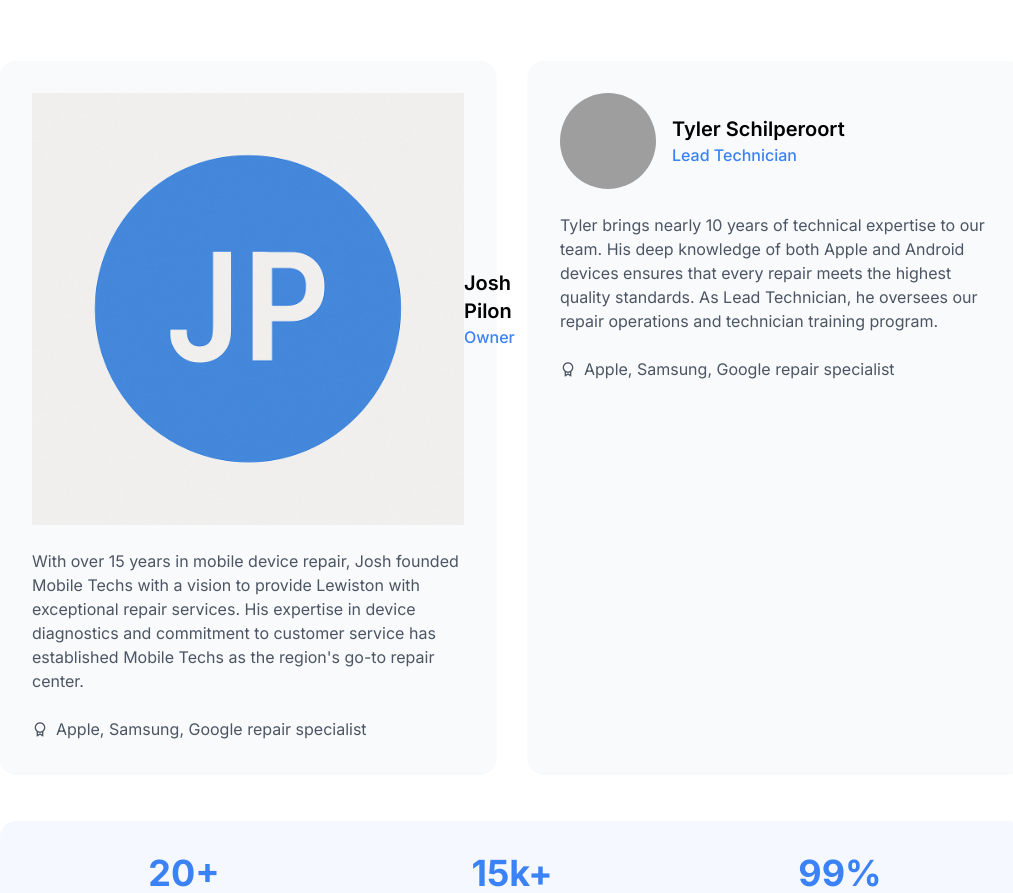
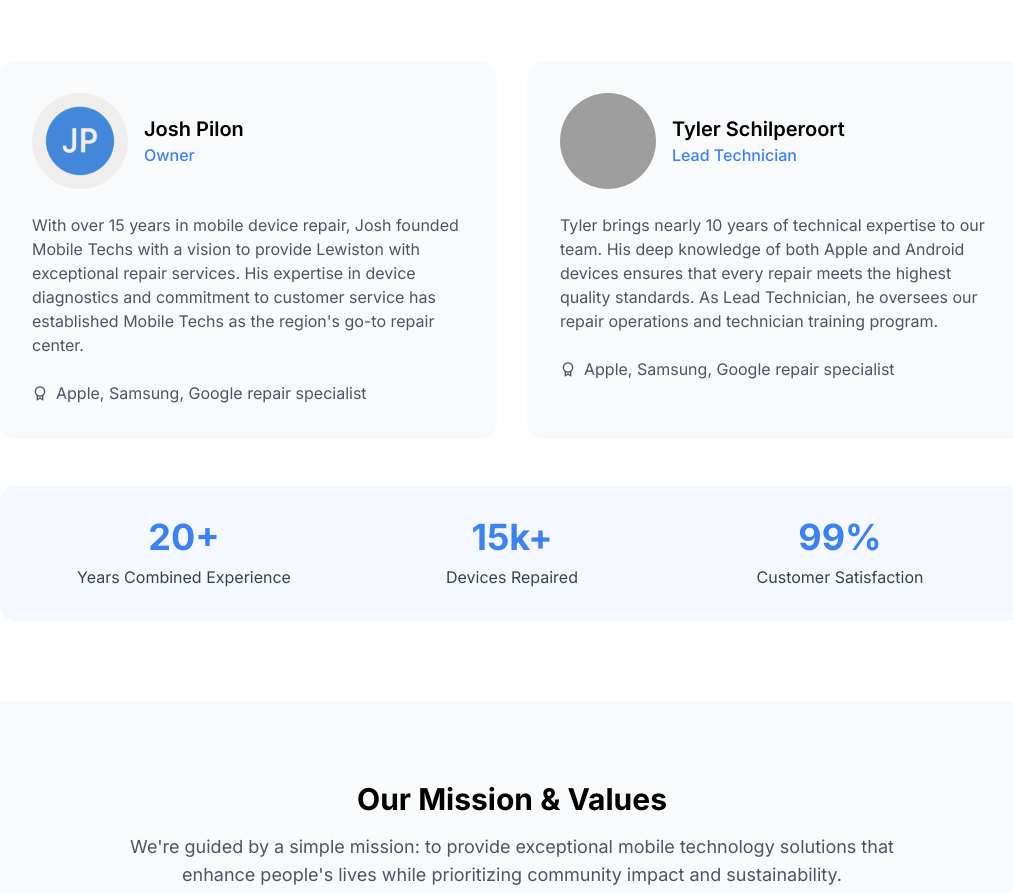
Before and after one commit to joshpilon/mobile-techs, a plain HTML site: page about.html in a window 1280 px wide. Shown: the part 1331-2224 px from the top of the page, without its empty margins (128-1141 px from the left). Drawn offline with nearby package versions, Linux system fonts and the light colour scheme; grey boxes are pictures that could not be loaded.

Commit message:
Update about.html

```diff
--- a/about.html
+++ b/about.html
@@ -142,7 +142,7 @@ Meet the Team
 <div class="grid grid-cols-1 md:grid-cols-2 gap-8 mb-12">
 <div class="bg-gray-50 rounded-lg p-8 shadow-sm">
 <div class="flex items-center mb-6">
-<img src="https://raw.githubusercontent.com/joshpilon/mobile-techs/main/owner.png">
+<img src="https://raw.githubusercontent.com/joshpilon/mobile-techs/main/owner.png"alt="Josh Pilon" class="w-24 h-24 rounded-full object-cover mr-4">
 <div>
 <h3 class="text-xl font-semibold">Josh Pilon</h3>
 <p class="text-primary font-medium">Owner</p>
```
